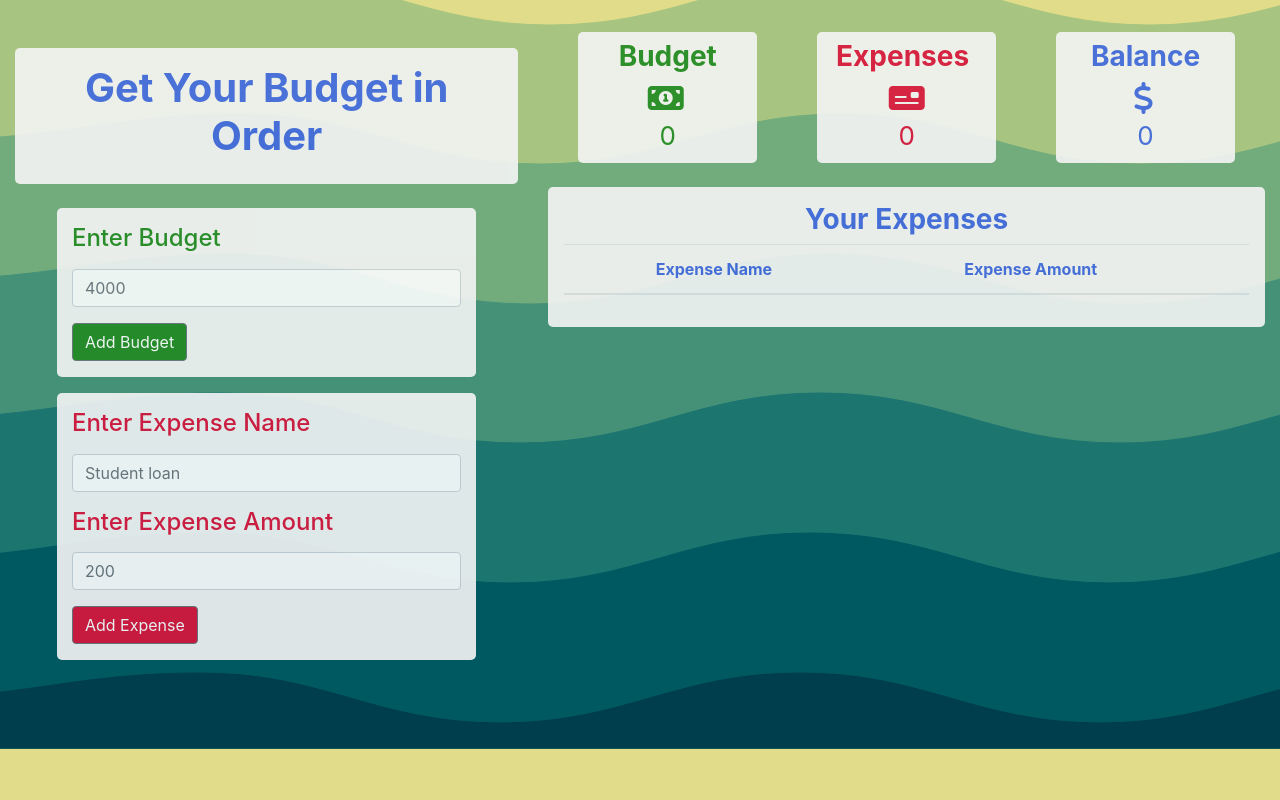
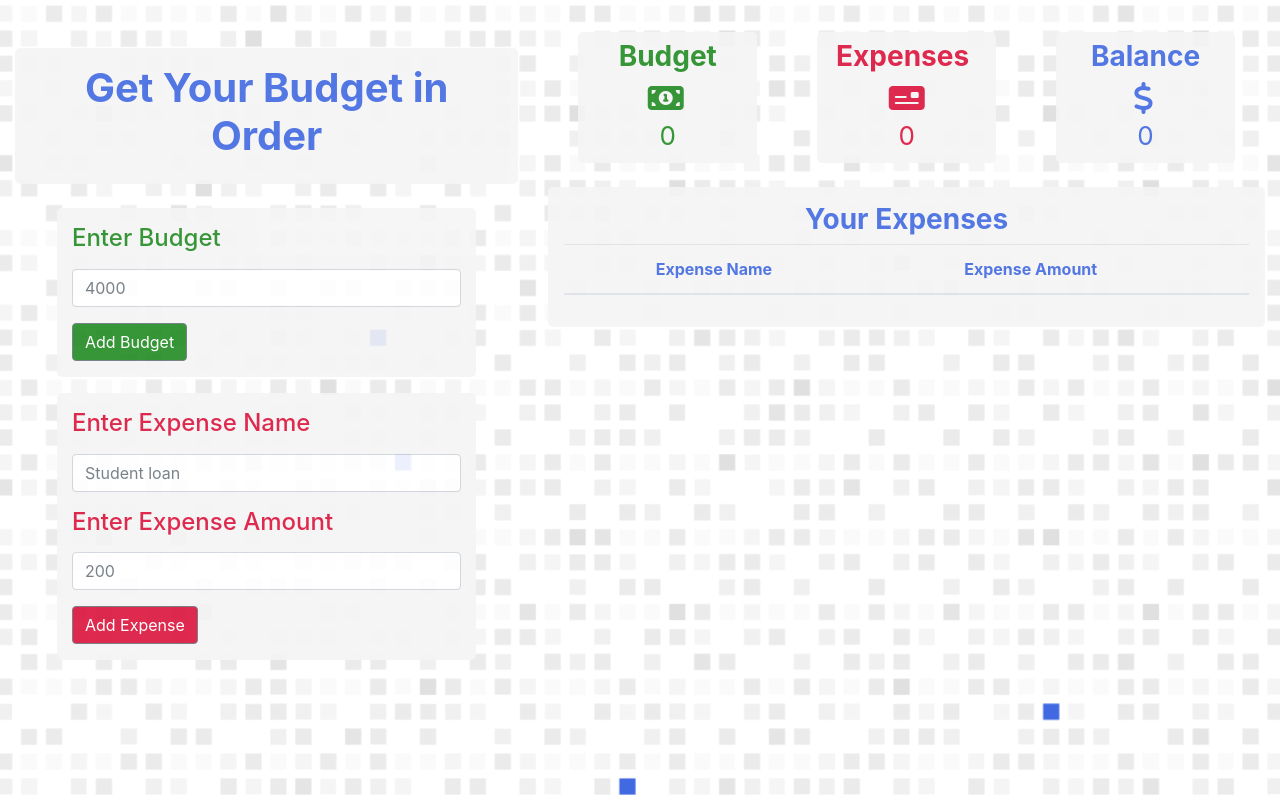
Before and after one commit to CountSigFigs/BudgetApp, a React (Create React App) app: page / in a window 1280 px wide. Built offline with nearby package versions, Linux system fonts and the light colour scheme.

Commit message:
background

```diff
--- a/src/App.css
+++ b/src/App.css
@@ -3,7 +3,7 @@ html{
 }
 
 body{
-  background-image: url(./Images/background2.svg);
+  background-image: url(./Images/Pattern-Randomized.svg);
   background-position: center;
   background-size: cover;
   height: 100%;
```
Also changed, not shown: src/Images/Pattern-Randomized.svg (added).
